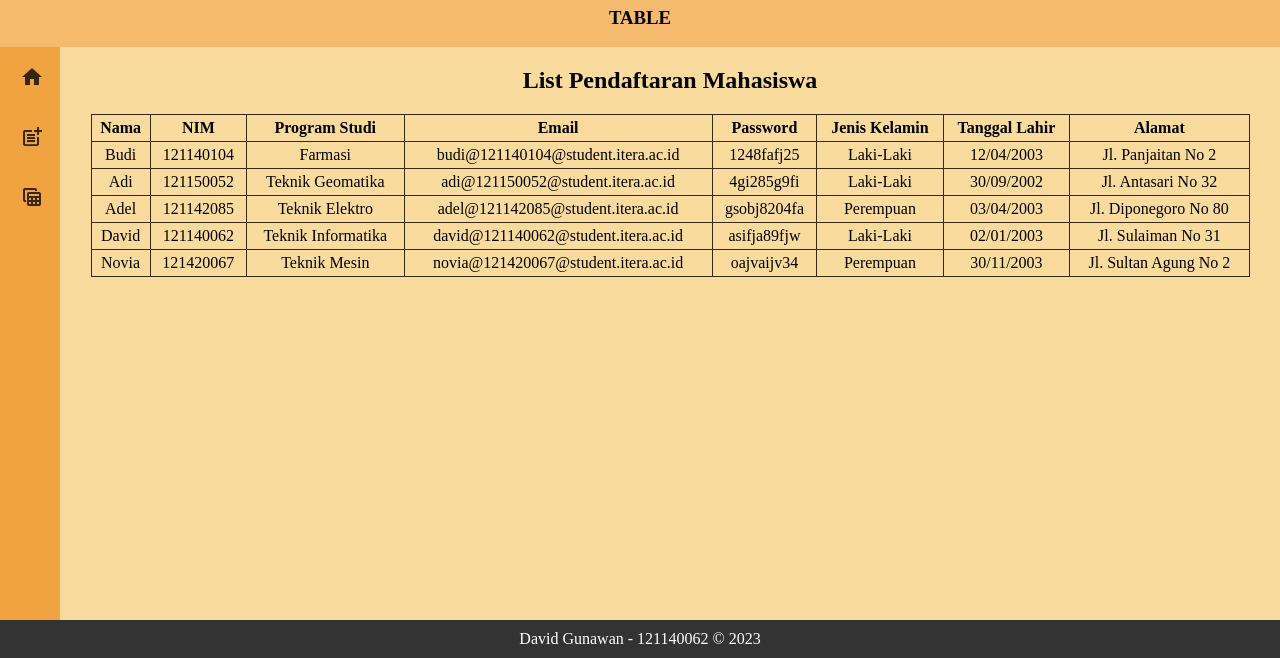
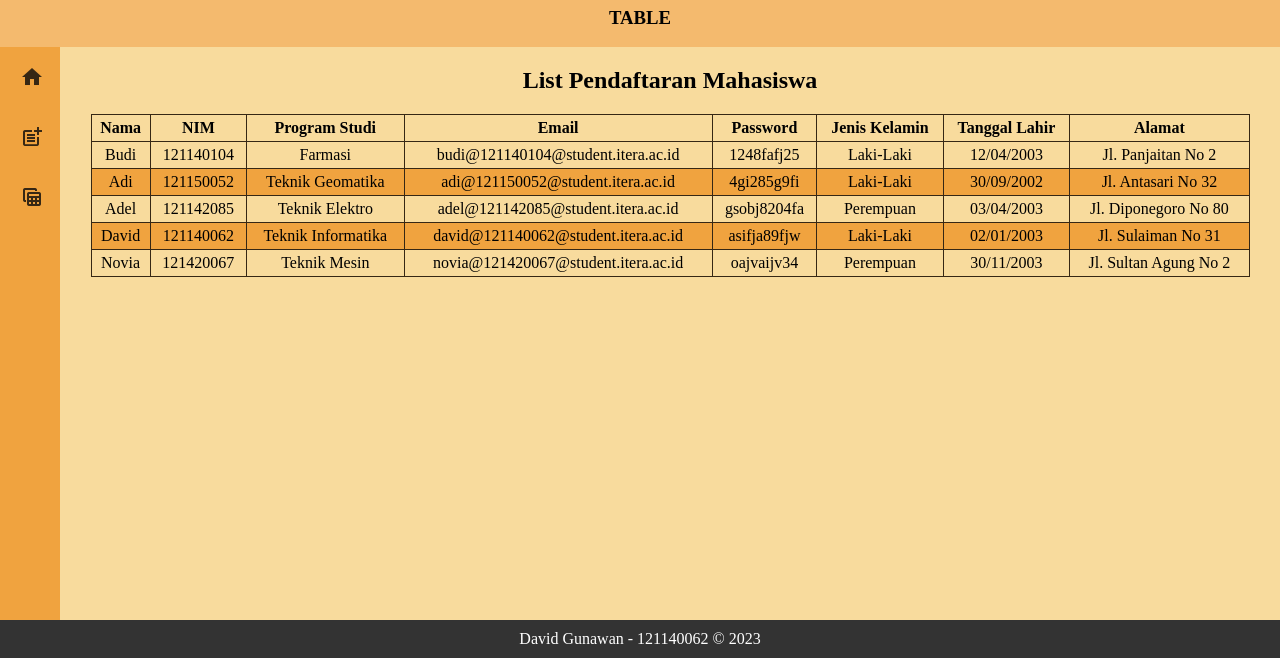
Before and after one commit to 121140062-DavidGunawan/121140062-DavidGunawan.github.io, a plain HTML site: page table/table.html in a window 1280 px wide. Shown: the part 142-800 px from the top of the page. Drawn offline with Linux system fonts and the light colour scheme; a script that the page names is missing.

Commit message:
Update tablestyle.css

```diff
--- a/table/tablestyle.css
+++ b/table/tablestyle.css
@@ -140,6 +140,10 @@ p[target="textjudul"] {
     text-align: center;
 }
 
+tr:nth-child(even) {
+    background-color: #F0A33F;
+}
+
 
 .foot {
     background-color: rgb(51, 51, 51);
```
